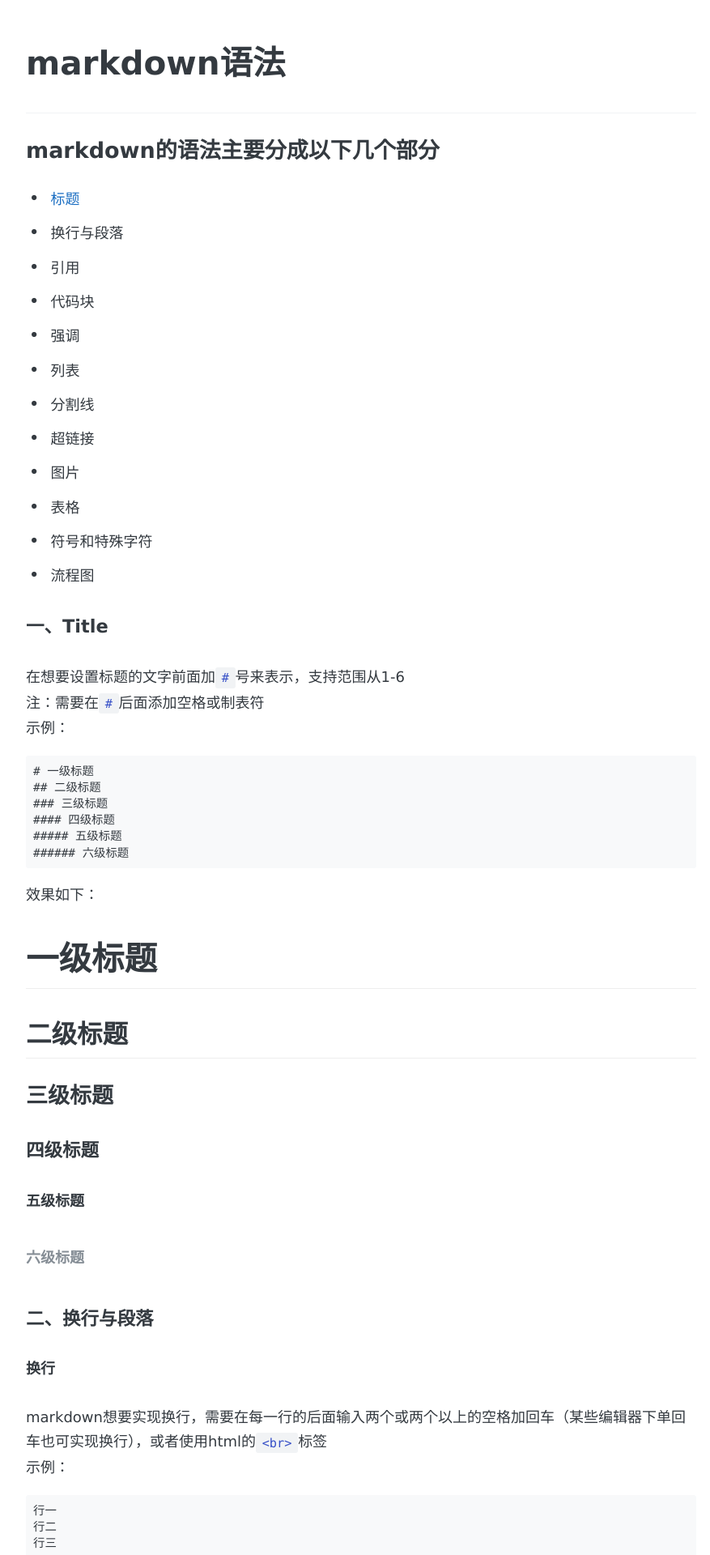
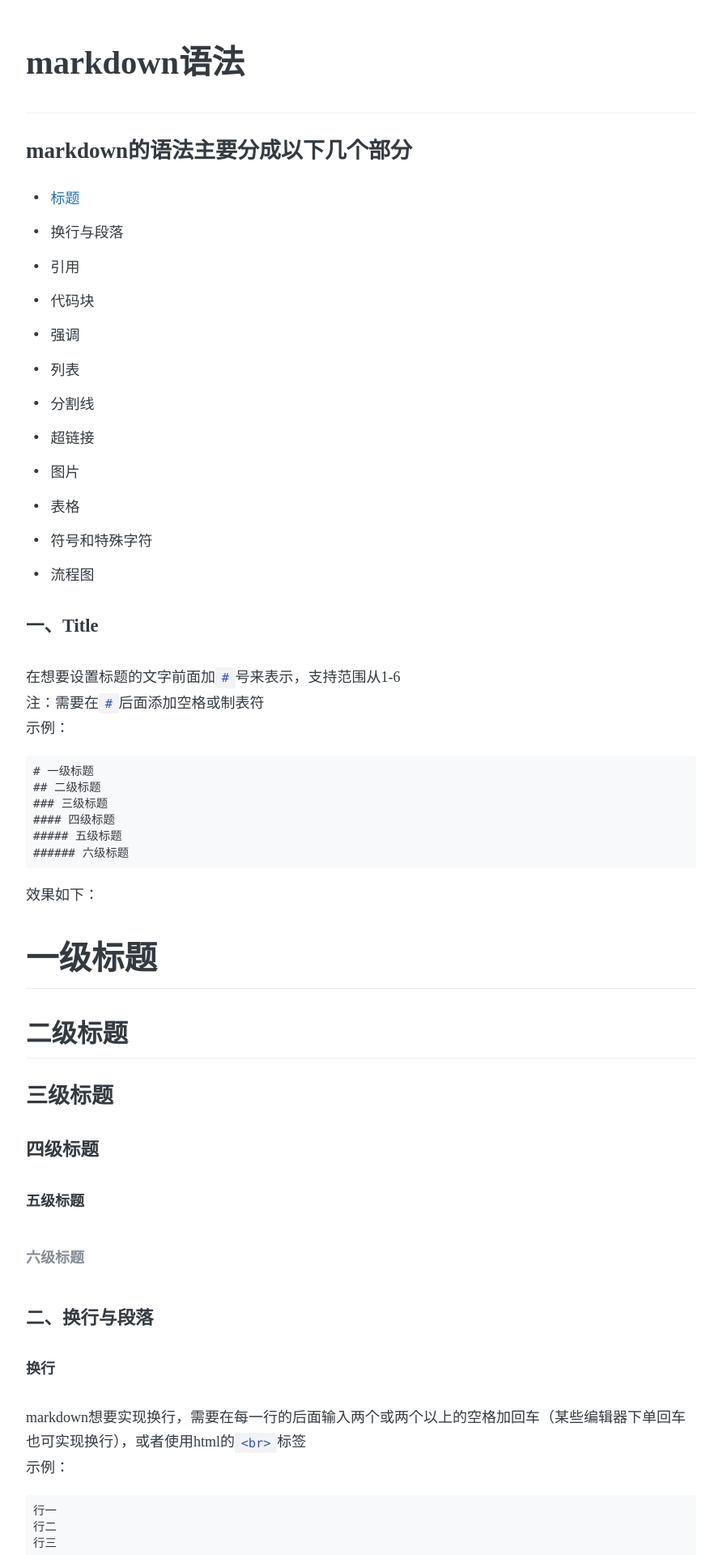
Before and after one commit to perfiffer/perfiffer.github.io, a Jekyll site: the page built from _posts/2019-04-16-markdown语法.md, in a window 1280 px wide. Shown: the top 1920 px of the page at 81% size, without its empty margins (194-1071 px from the left). Built offline with Jekyll 4.4.1, drawn with Linux system fonts in a browser that asks for light colours; some web fonts are replaced; comment, search, counter and statistics services are not loaded.

Commit message:
update blog & update css

```diff
--- a/_posts/2019-04-16-markdown语法.md
+++ b/_posts/2019-04-16-markdown语法.md
@@ -6,7 +6,7 @@
 comments: true
 ---
 ### markdown的语法主要分成以下几个部分
-* [标题](#Title)
+* [标题](#title)
 * 换行与段落
 * 引用
 * 代码块
--- a/_sass/_variables.scss
+++ b/_sass/_variables.scss
@@ -3,7 +3,8 @@
 /*--------------
   Font
   -------------- */
-$base-font: 'Spoqa Han Sans', 'Source Sans Pro', Apple SD Gothic Neo, Nanum Barun Gothic, Nanum Gothic, Verdana, Arial, Dotum, sans-serif;
+/** $base-font: 'Spoqa Han Sans', 'Source Sans Pro', Apple SD Gothic Neo, Nanum Barun Gothic, Nanum Gothic, Verdana, Arial, Dotum, sans-serif; **/
+$base-font: 'Microsoft Yahei';
 $code-font: Menlo, 'Ubuntu Mono', Monaco, 'Spoqa Han Sans', monospace;
 $code-gist-font: Menlo, 'Ubuntu Mono', Monaco, 'Spoqa Han Sans', monospace;
 
```
